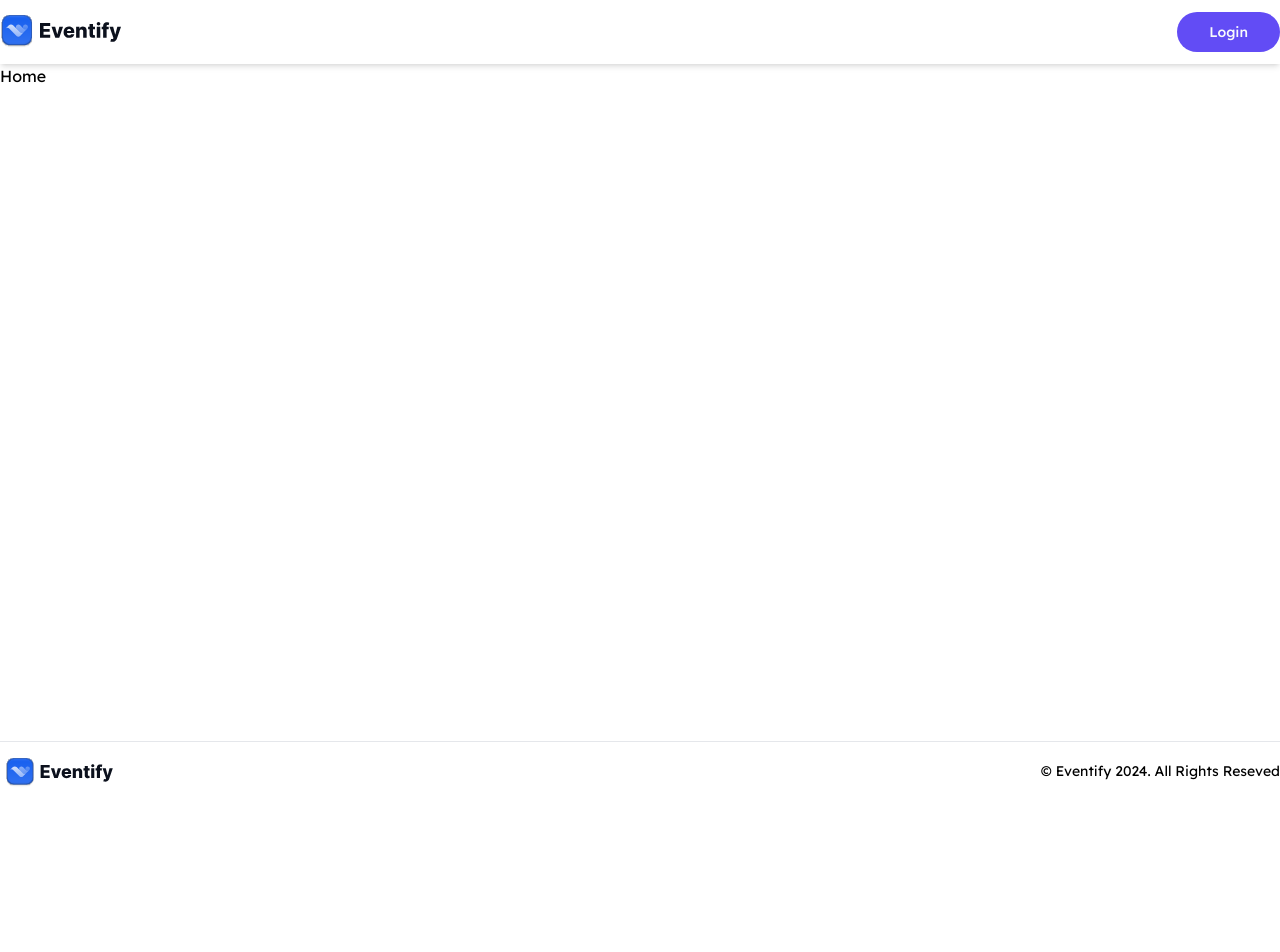
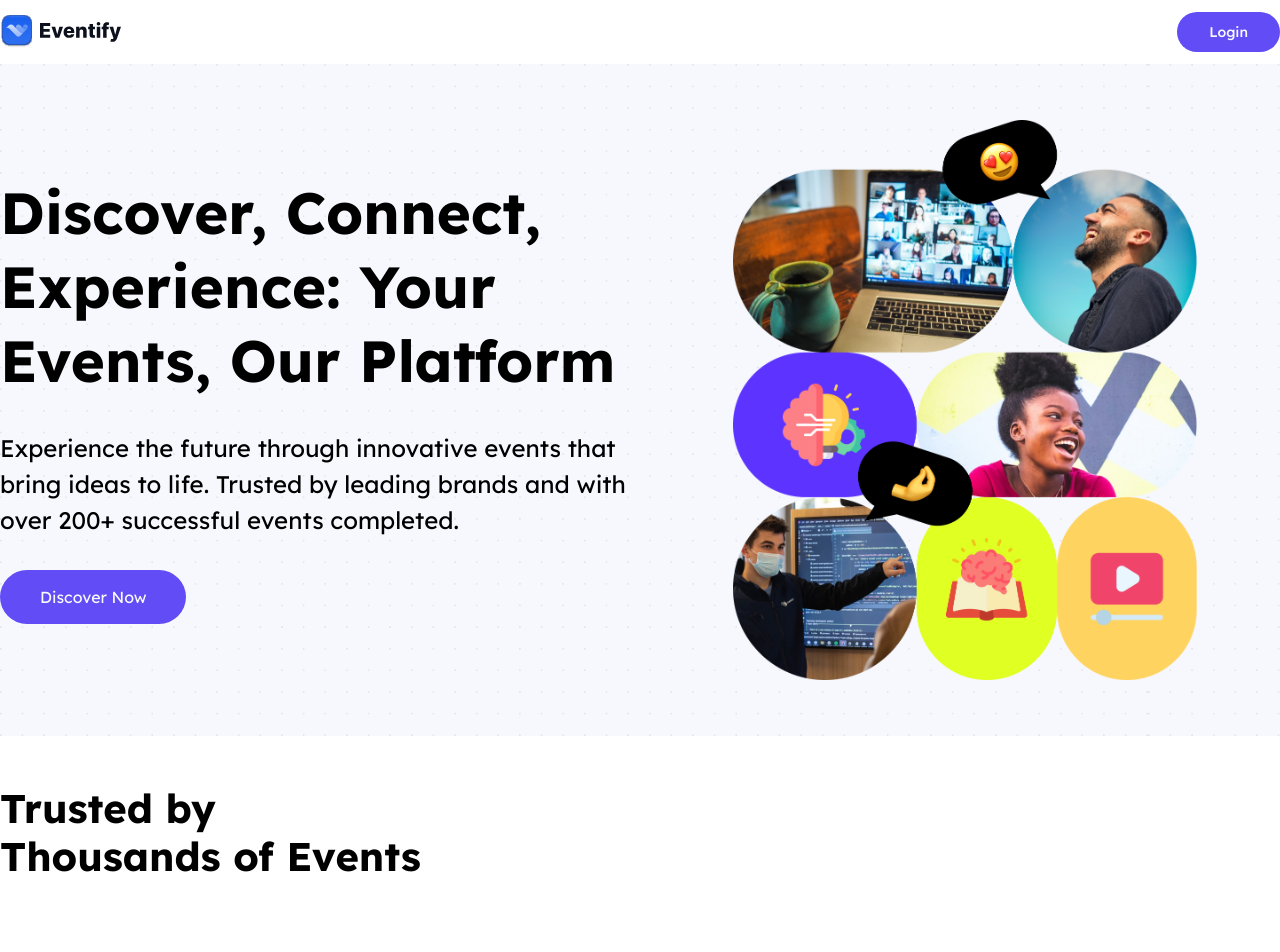
Before and after one commit to andrewmartinn/nextjs-events-app, a Next.js app: page / in a window 1280 px wide. Shown: the top 952 px of the page. Before the commit the page ends 800 px from the top, so only its background shows below. Built offline with nearby package versions, Linux system fonts and the light colour scheme; no server answers.

Commit message:
feat: hero section

```diff
--- a/app/(root)/page.tsx
+++ b/app/(root)/page.tsx
@@ -1,7 +1,51 @@
+import { Button } from "@/components/ui/button";
+import Image from "next/image";
+import Link from "next/link";
+
 export default function Home() {
   return (
-    <div>
-      <h1>Home</h1>
-    </div>
+    <>
+      <section className="bg-primary-50 bg-dotted-pattern bg-contain py-5 md:py-10">
+        <div className="wrapper grid grid-cols-1 gap-5 md:grid-cols-2 2xl:gap-0">
+          {/* hero content */}
+          <div className="flex flex-col justify-center gap-8">
+            <h1 className="h1-bold">
+              Discover, Connect, Experience: Your Events, Our Platform
+            </h1>
+            <p className="p-regular-20 md:p-regular-24">
+              Experience the future through innovative events that bring ideas
+              to life. Trusted by leading brands and with over 200+ successful
+              events completed.
+            </p>
+            <Button asChild className="button w-full px-10 sm:w-fit">
+              <Link href="#events">Discover Now</Link>
+            </Button>
+          </div>
+          {/* hero image */}
+          <Image
+            src="/assets/images/hero.png"
+            alt="hero image"
+            width={1000}
+            height={1000}
+            className="max-h-[70vh] object-contain object-center 2xl:max-h-[50vh]"
+          />
+        </div>
+      </section>
+      <section
+        id="events"
+        className="wrapper my-8 flex flex-col gap-8 md:gap-12"
+      >
+        <h2 className="h2-bold">
+          Trusted by <br />
+          Thousands of Events
+        </h2>
+        <div className="flex w-full flex-col gap-5 md:flex-row">
+          {/* search bar */}
+          {/* category filter */}
+        </div>
+        {/* event grid */}
+        {/* pagination */}
+      </section>
+    </>
   );
 }
--- a/components/shared/nav-items.tsx
+++ b/components/shared/nav-items.tsx
@@ -14,7 +14,7 @@ export default function NavItems() {
         return (
           <li
             key={item.id}
-            className={`${isActiveLink && "text-primary-500"} p-medium-16 whitespace-nowrap`}
+            className={`${isActiveLink && "text-primary-500"} p-medium-15 whitespace-nowrap`}
           >
             <Link href={item.url}>{item.name}</Link>
           </li>
--- a/styles/globals.css
+++ b/styles/globals.css
@@ -186,6 +186,11 @@
     @apply text-[16px] font-normal leading-[24px];
   }
 
+  /* 15 */
+  .p-medium-15 {
+    @apply text-[15px] font-medium leading-[20px];
+  }
+
   /* 14 */
   .p-semibold-14 {
     @apply text-[14px] font-semibold leading-[20px];
```
